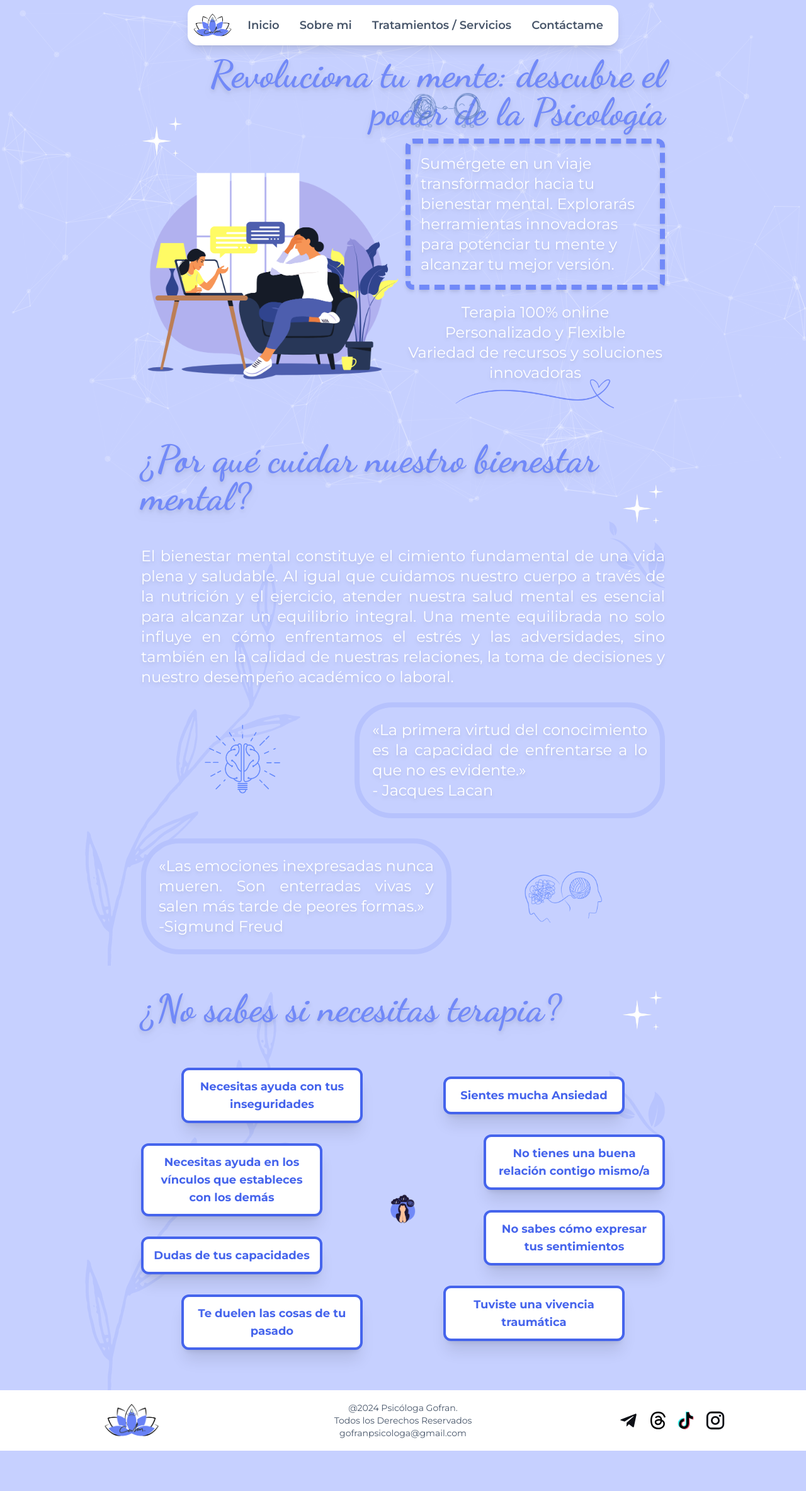
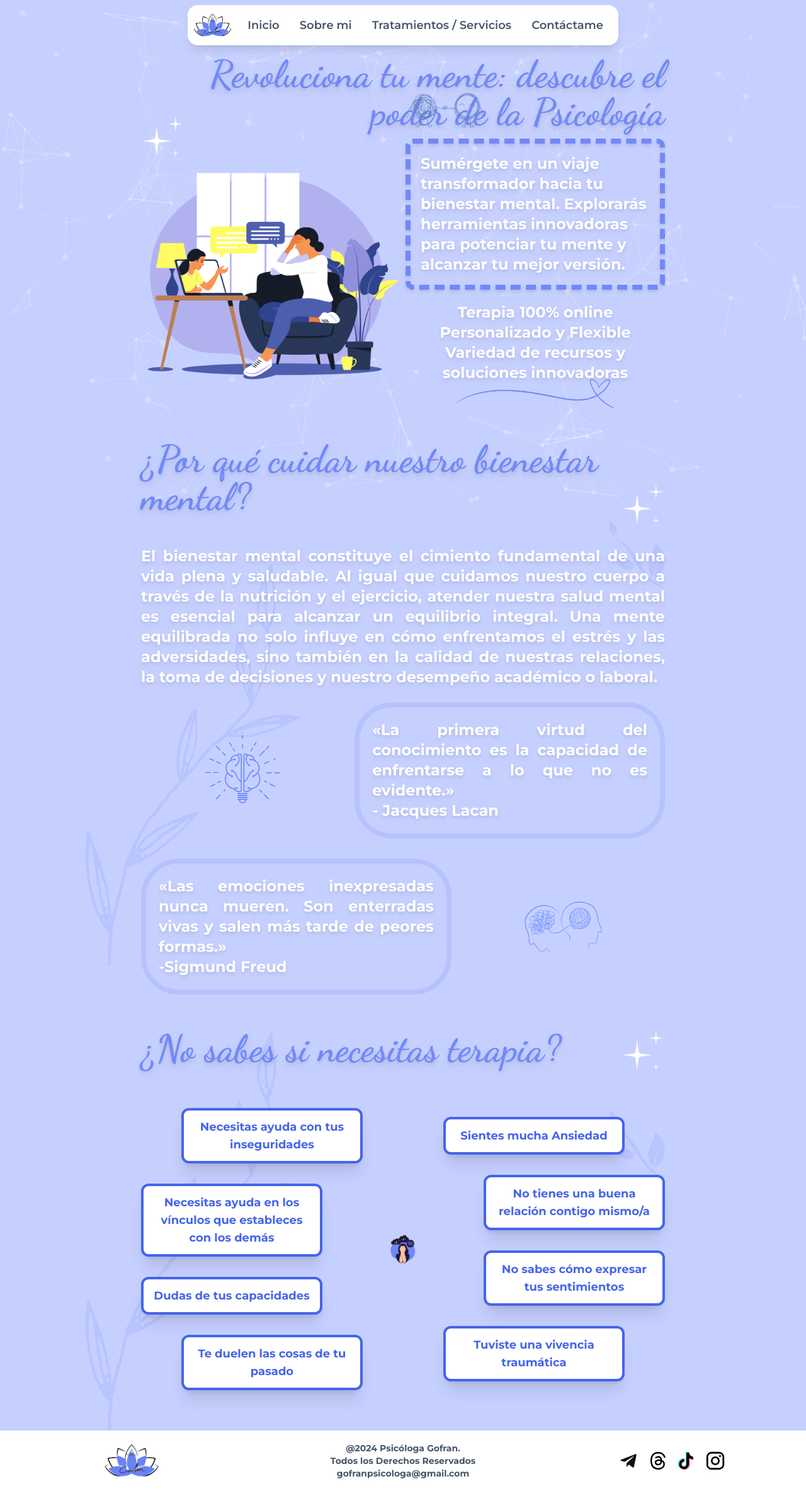
Before and after one commit to Kelocoes/gofran-webpage, a React (Create React App) app: page / in a window 1280 px wide. Shown: the whole page at 63% size. Before the commit the page ends 2303 px from the top, so only its background shows below. Built offline with nearby package versions, Linux system fonts and the light colour scheme; no server answers.

Commit message:
Revert to bold

```diff
--- a/src/components/AboutMe/AboutMe.tsx
+++ b/src/components/AboutMe/AboutMe.tsx
@@ -35,7 +35,7 @@ export default function AboutMe(): JSX.Element {
                 <div className="flex flex-col-reverse lg:flex-row justify-center space-x-8 space-y-5">
                     <Zoom in={currentIndex >= 3} timeout={300}>
                         <div className="relative flex justify-center pt-6 w-[85%] md:w-2/3 ml-10 sm:ml-0">
-                            <h2 className="text-white font-body text-lg p-5 z-10 w-full text-justify">
+                            <h2 className="text-white font-body text-lg p-5 z-10 w-full text-justify font-bold drop-shadow-md ">
                                 Hola soy Gofran Rawas Neuropsicóloga, decidí estudiar
                                 psicología por la empatía que siempre tuve con los demás
                                 y por la curiosidad sobre la mente humana. <br /><br />
--- a/src/components/Contact/Description.tsx
+++ b/src/components/Contact/Description.tsx
@@ -31,7 +31,7 @@ export default function Description(): JSX.Element {
                     <Zoom in={currentIndex >= 3} timeout={300}>
                         <div className="relative flex justify-center pt-6">
                             <div className="border-4 border-white bg-neutral p-10 absolute z-0 -left-8 top-0 bottom-8 w-full"></div>
-                            <h2 className="border-4 border-white bg-[#dce2ff] text-neutral font-body text-lg p-5 z-10 w-full text-justify">
+                            <h2 className="border-4 border-white bg-[#dce2ff] text-neutral font-body text-lg p-5 z-10 w-full text-justify font-bold">
                                 La obtención de resultados en las sesiones clínicas es un proceso que requiere paciencia y compromiso, tanto por parte
                                 del terapeuta como del paciente. Es esencial reconocer que el cambio psicológico y emocional a menudo se desarrolla de
                                 manera gradual (no tenemos una barita mágica) y que la evolución del individuo a lo largo del tiempo puede ser un
--- a/src/components/Footer/Footer.tsx
+++ b/src/components/Footer/Footer.tsx
@@ -13,7 +13,7 @@ export default function Footer(): JSX.Element {
             <div className="flex justify-center">
                 <img src={logo} alt="Logo Psic Gofran" className="w-auto h-20 p-0 mr-2" />
             </div>
-            <p className="text-slate-600 font-body text-center text-sm">
+            <p className="text-slate-600 font-body text-center text-sm font-bold">
                 @2024 Psicóloga Gofran. <br />
                 Todos los Derechos Reservados <br />
                 <a href="mailto:gofranpsicologa@gmail.com" target="_blank" rel="noopener noreferrer">
--- a/src/components/Landing/MainPost.tsx
+++ b/src/components/Landing/MainPost.tsx
@@ -35,7 +35,7 @@ export default function MainPost(): JSX.Element {
                     </Zoom>
                     <Zoom in={currentIndex >= 3} timeout={300}>
                         <h2 className="font-body text-white text-lg sm:text-2xl
-                        border-dashed border-neutral border-8 rounded-xl p-4 drop-shadow-md">
+                        border-dashed border-neutral border-8 rounded-xl p-4 drop-shadow-md font-bold">
                             Sumérgete en un viaje transformador
                             hacia tu bienestar mental. Explorarás
                             herramientas innovadoras para potenciar
@@ -44,7 +44,7 @@ export default function MainPost(): JSX.Element {
                     </Zoom>
                     <div className="flex flex-col justify-center items-center">
                         <Zoom in={currentIndex >= 4} timeout={300}>
-                            <h2 className="font-body text-white text-2xl text-center drop-shadow-md">
+                            <h2 className="font-body text-white text-2xl text-center drop-shadow-md font-bold">
                                 Terapia 100% online <br />
                                 Personalizado y Flexible <br />
                                 Variedad de recursos y soluciones innovadoras
--- a/src/components/Landing/QuestionMentalHealth.tsx
+++ b/src/components/Landing/QuestionMentalHealth.tsx
@@ -36,7 +36,7 @@ export default function QuestionMentalHealth(): JSX.Element {
                 </div>
                 <div className="grid grid-cols-5 gap-4 items-center">
                     <Zoom in={currentIndex >= 3} timeout={300}>
-                        <h2 className="font-body text-white text-lg sm:text-2xl text-center sm:text-justify mt-8 drop-shadow-md col-span-5">
+                        <h2 className="font-body text-white text-lg sm:text-2xl text-center sm:text-justify mt-8 drop-shadow-md col-span-5 font-bold">
                             El bienestar mental constituye el cimiento fundamental de una vida plena y saludable. Al igual
                             que cuidamos nuestro cuerpo a través de la nutrición y el ejercicio, atender nuestra salud
                             mental es esencial para alcanzar un equilibrio integral. Una mente equilibrada no solo influye
@@ -51,7 +51,7 @@ export default function QuestionMentalHealth(): JSX.Element {
                     </div>
                     <Zoom in={currentIndex >= 5} timeout={300}>
                         <div className="flex ml-auto my-2 border-[#B6C2FD] border-8 rounded-[60px] p-5 col-span-3">
-                            <h2 className="font-body text-white text-lg sm:text-2xl text-center md:text-justify drop-shadow-md">
+                            <h2 className="font-body text-white text-lg sm:text-2xl text-center md:text-justify drop-shadow-md font-bold">
                                 «La primera virtud del conocimiento es la capacidad de
                                 enfrentarse a lo que no es evidente.» <br />
                                 - Jacques Lacan
@@ -60,7 +60,7 @@ export default function QuestionMentalHealth(): JSX.Element {
                     </Zoom>
                     <Zoom in={currentIndex >= 6} timeout={300}>
                         <div className="my-2 border-[#B6C2FD] border-8 rounded-[60px] p-5 col-span-3">
-                            <h2 className="font-body text-white text-lg sm:text-2xl text-center md:text-justify drop-shadow-md">
+                            <h2 className="font-body text-white text-lg sm:text-2xl text-center md:text-justify drop-shadow-md font-bold">
                                 «Las emociones inexpresadas nunca mueren.
                                 Son enterradas vivas y salen más tarde de peores formas.» <br />
                                 -Sigmund Freud
```
